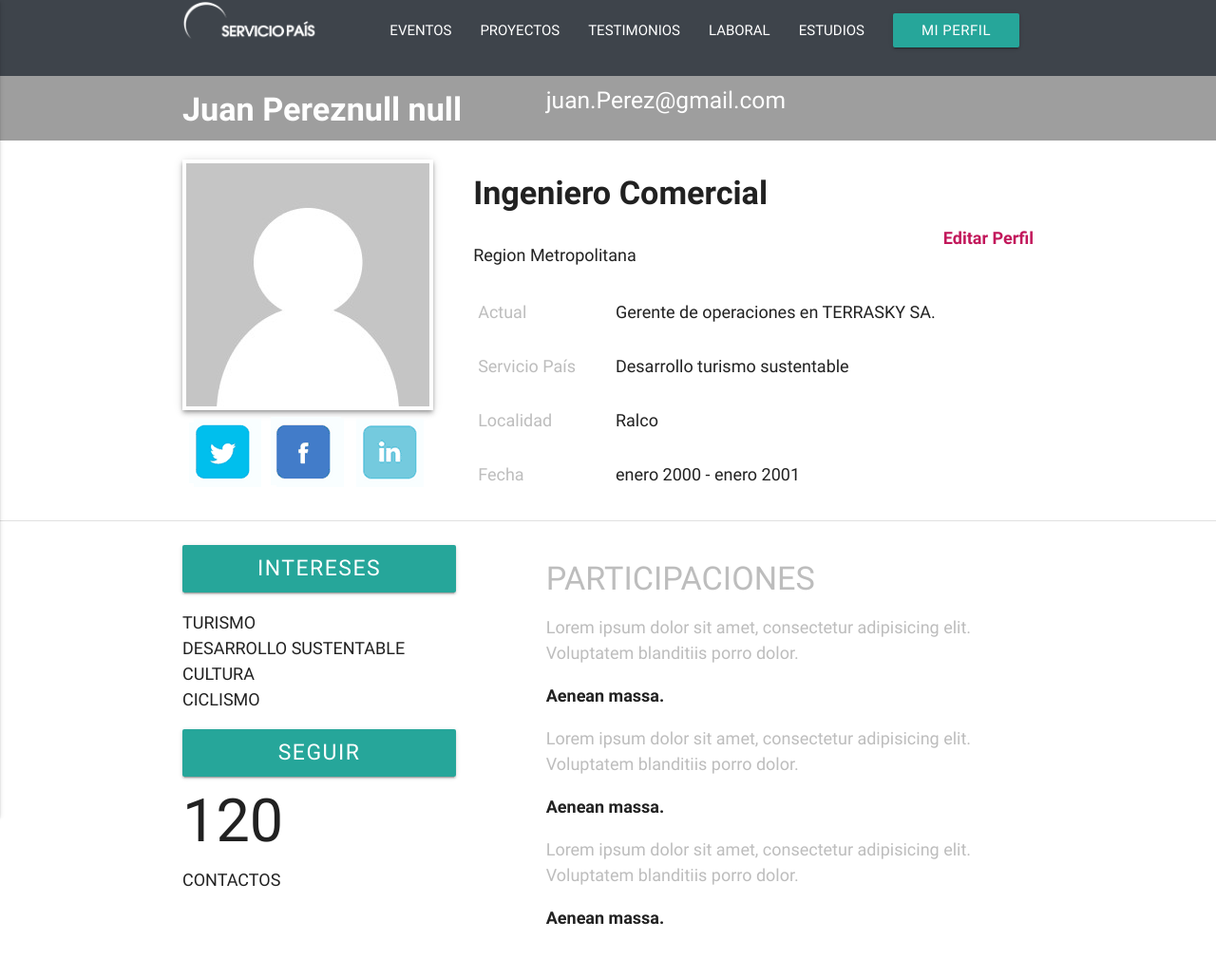
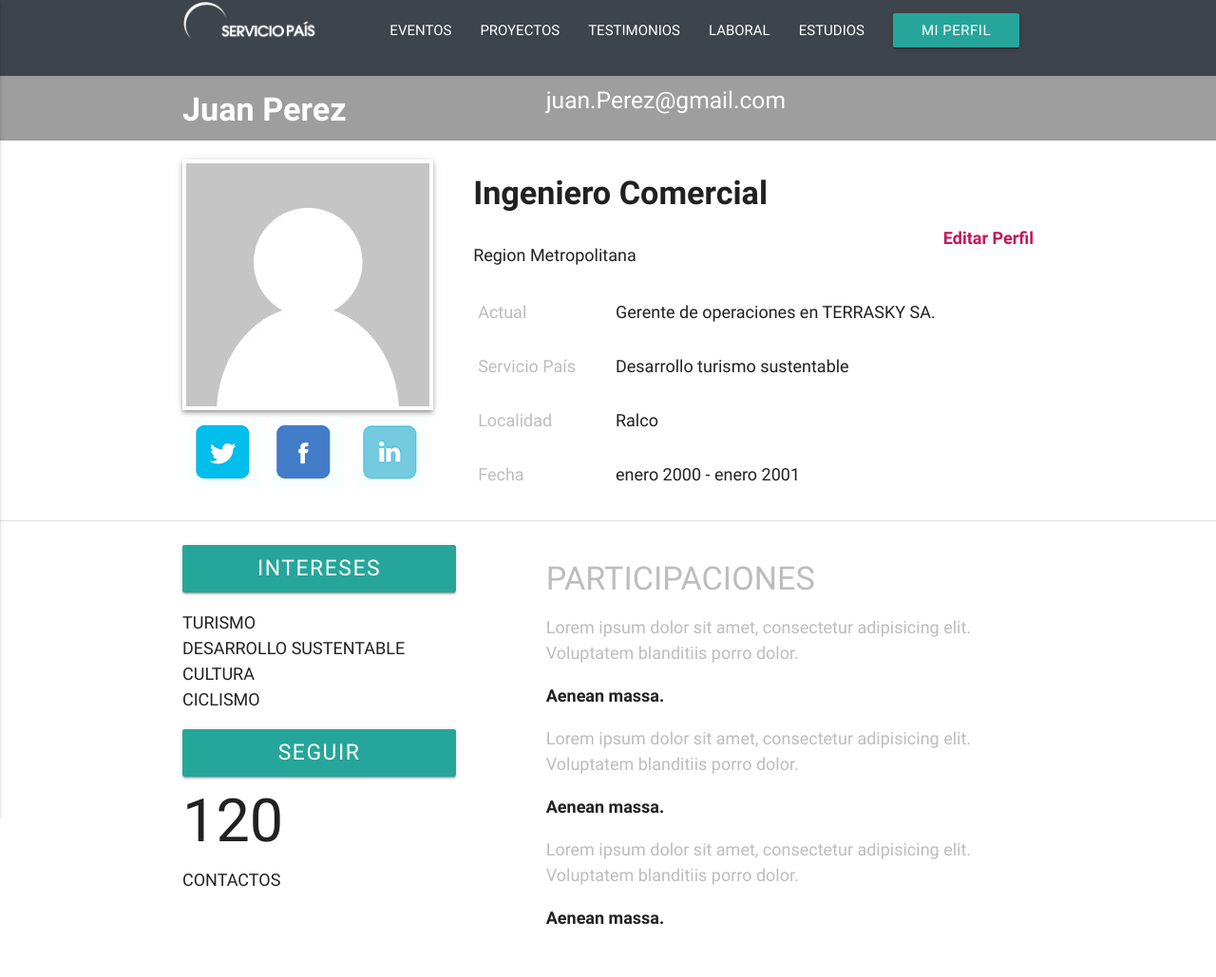
Before and after one commit to Srta-Iny/servicio-pais, a plain HTML site: page perfil.html in a window 1280 px wide. Shown: the top 1029 px of the page at 95% size. Drawn offline with nearby package versions, Linux system fonts and the light colour scheme.

Commit message:
perfil cambio iny

```diff
--- a/perfil.html
+++ b/perfil.html
@@ -136,7 +136,7 @@
 		<div class="container">
 			<div class="row pad">
 				<div class="col s12 m5">
-					<h4 class="white-text bold" id="nombre">Juan Perez</h4>
+					<h4 class="white-text bold" id="">Juan Perez</h4>
 				</div>
 				<div class="col s12 m7">
 					<h5 class="white-text" id="correo">juan.Perez@gmail.com</h5>
```
